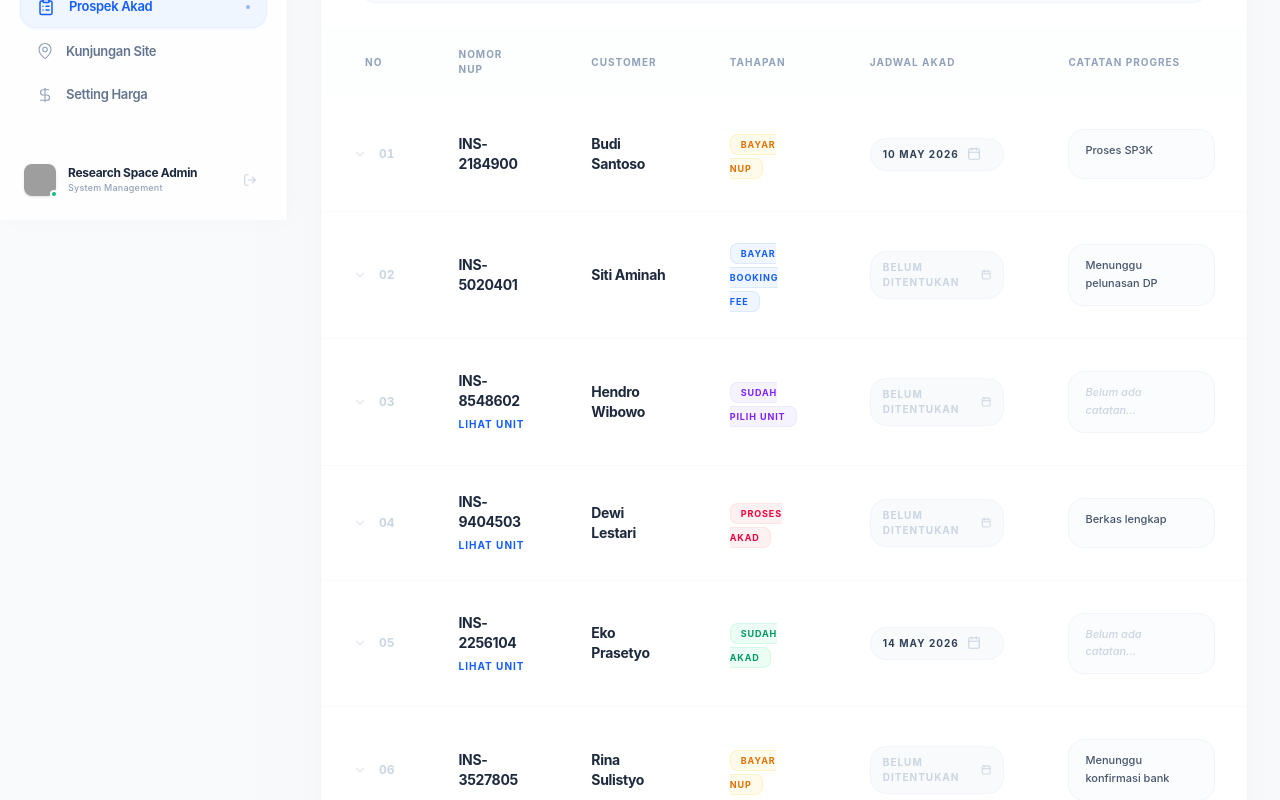
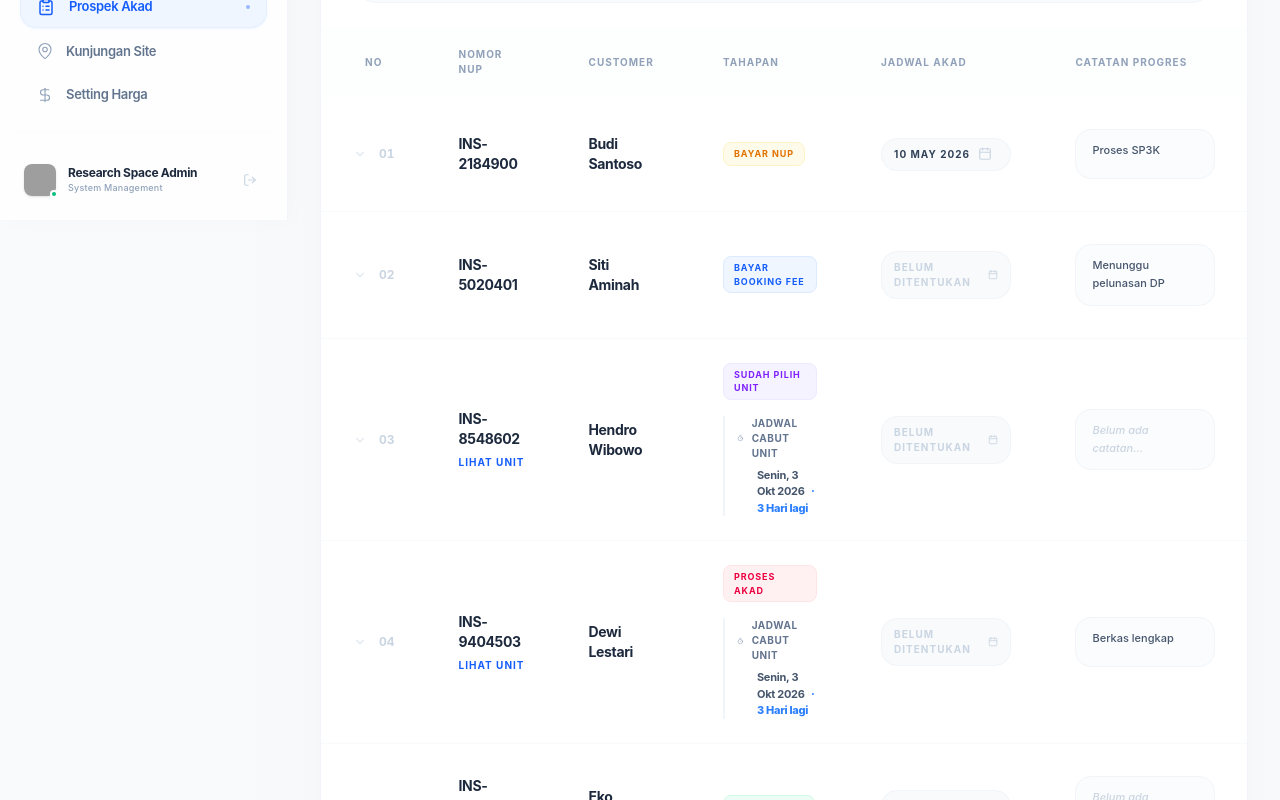
Before and after one commit to yspace89/client-insira, a Next.js app: page /prospek-akad in a window 1280 px wide. Shown: the part 580-1380 px from the top of the page. Built offline with nearby package versions, Linux system fonts and the light colour scheme; grey boxes are pictures that could not be loaded.

Commit message:
feat(prospek-akad): add refined unit release schedule UI and fix timer icon import

```diff
--- a/app/prospek-akad/page.js
+++ b/app/prospek-akad/page.js
@@ -17,7 +17,8 @@ import {
   ChevronDown,
   Rocket,
   ArrowRight,
-  Clock
+  Clock,
+  Timer
 } from 'lucide-react';
 import Sidebar from '../../components/Sidebar';
 import Header from '../../components/Header';
@@ -338,7 +339,8 @@ export default function Dashboard() {
                       </td>
                       <td className="px-8 py-6 text-sm font-bold text-slate-800 tracking-tight">{item.customer}</td>
                       <td className="px-8 py-6">
-                        <span className={`px-2.5 py-1 rounded-lg text-[9px] font-bold uppercase tracking-widest border ${
+                        <div className="flex flex-col gap-2">
+                          <span className={`px-2.5 py-1 rounded-lg text-[9px] font-bold uppercase tracking-widest border self-start ${
                             item.status === 'Sudah Akad' ? 'bg-emerald-50 text-emerald-600 border-emerald-100' :
                             item.status === 'Proses Akad' ? 'bg-rose-50 text-rose-600 border-rose-100' :
                             item.status === 'Sudah Pilih Unit' ? 'bg-violet-50 text-violet-600 border-violet-100' :
@@ -347,6 +349,19 @@ export default function Dashboard() {
                           }`}>
                             {item.status}
                           </span>
+
+                          {(item.status === 'Sudah Pilih Unit' || item.status === 'Proses Akad') && (
+                            <div className="mt-2 flex flex-col gap-1.5 border-l-2 border-slate-100 pl-3">
+                              <div className="flex items-center gap-2">
+                                <Timer size={12} className="text-slate-400" />
+                                <span className="text-[10px] font-bold text-slate-500 uppercase tracking-wider">Jadwal Cabut Unit</span>
+                              </div>
+                              <span className="text-[11px] font-bold text-slate-600 tracking-tight pl-5">
+                                Senin, 3 Okt 2026 <span className="text-blue-500 font-extrabold ml-1">· 3 Hari lagi</span>
+                              </span>
+                            </div>
+                          )}
+                        </div>
                       </td>
                       <td className="px-8 py-6" onClick={e => e.stopPropagation()}>
                         <div className="relative group/date flex items-center gap-2 px-3 py-2 bg-slate-50 border border-slate-100 rounded-xl hover:border-blue-200 transition-all cursor-pointer">
```
Lines whose indentation alone changed are shown as unchanged.
